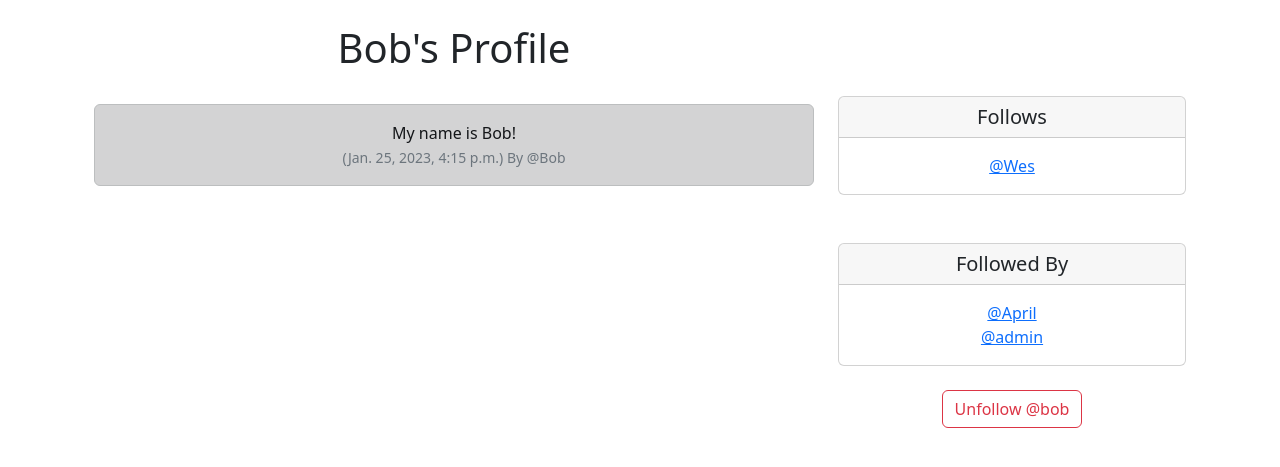
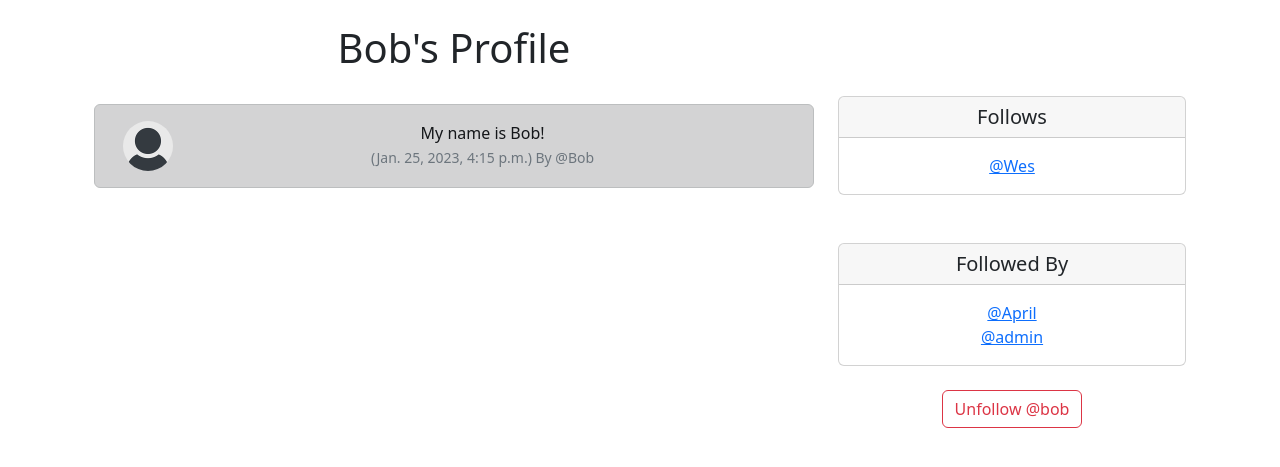
Before and after one commit to julianarm29/projeto2, a Django app: page /profile/4 in a window 1280 px wide. Shown: the part 56-523 px from the top of the page. Run offline with Django 4.2, Linux system fonts and the light colour scheme; a user stored in the database is signed in; data comes from the database, SQL or seed files in the repository; both versions use the stored data as it was after the commit.

Commit message:
homepage

```diff
--- a/musker/templates/profile.html
+++ b/musker/templates/profile.html
@@ -1,4 +1,5 @@
 {% extends 'base.html' %}
+{% load static %}
 {% block content %}
 
 {% if profile %}
@@ -10,7 +11,22 @@
 				<br/>
 				{% if meeps %}
 					{% for meep in meeps %}
-						<div class="alert alert-dark" role="alert">
+
+			<div class="alert alert-dark" role="alert">
+	<div class="container">
+		<div class="row">
+			<div class="col-1">
+				{% if profile.profile_image %}
+				<img src="{{ profile.profile_image.url }}" width=50 height=50 class="rounded-circle" alt="{{ profile.user.username }}">
+
+				{% else %}
+				<img src="{% static 'images/default_profile_pic.png' %}" width=50 height=50 class="rounded-circle" alt="{{ profile.user.username }}">
+				{% endif %}
+
+
+			</div>
+
+			<div class="col-11">
 						  {{ meep.body }}<br/>
 			  				<small class="text-muted">
 			  					({{ meep.created_at}}) By
@@ -18,6 +34,10 @@
 
 			  				</small>
 						</div><br/><br/>
+			</div>
+		</div>
+	</div>
+
 					{% endfor %}
 				{% endif %}
 			</div>
@@ -26,7 +46,7 @@
 				<br/><br/><br/>
 
 				{% if profile.profile_image %}
-				<img src="{{ profile.profile_image.url }}">
+				<img src="{{ profile.profile_image.url }}" class="rounded-circle">
 				<br/><br/>
 				{% endif %}
 
```
Also changed, not shown: musker/templates/home.html (+16 -1 lines), musker/templates/profile_list.html (+8 -0 lines), db.sqlite3, media/images/Profile200x200_q3vzP8S.png (added).
